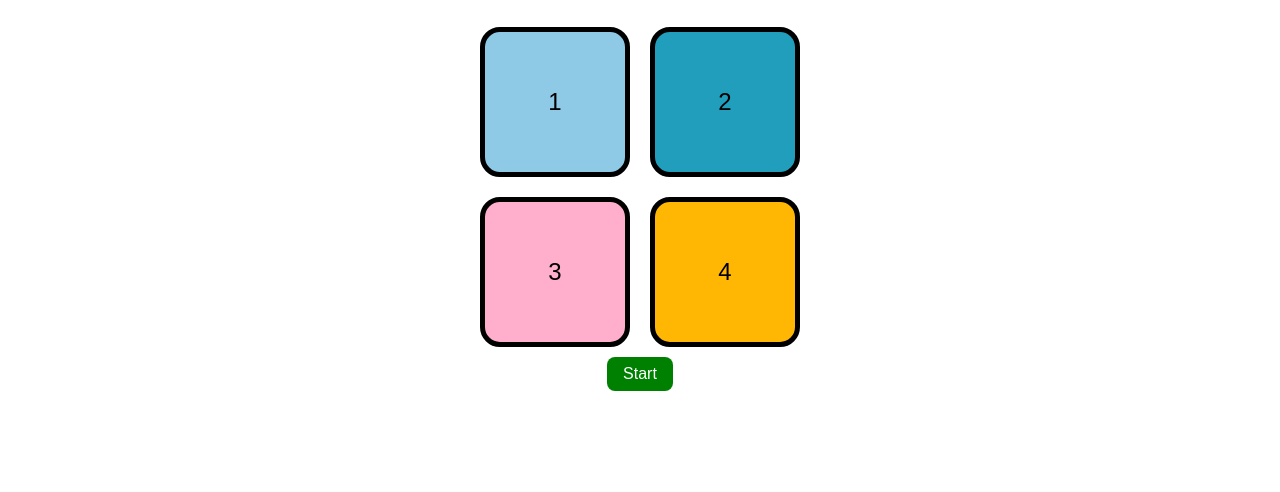
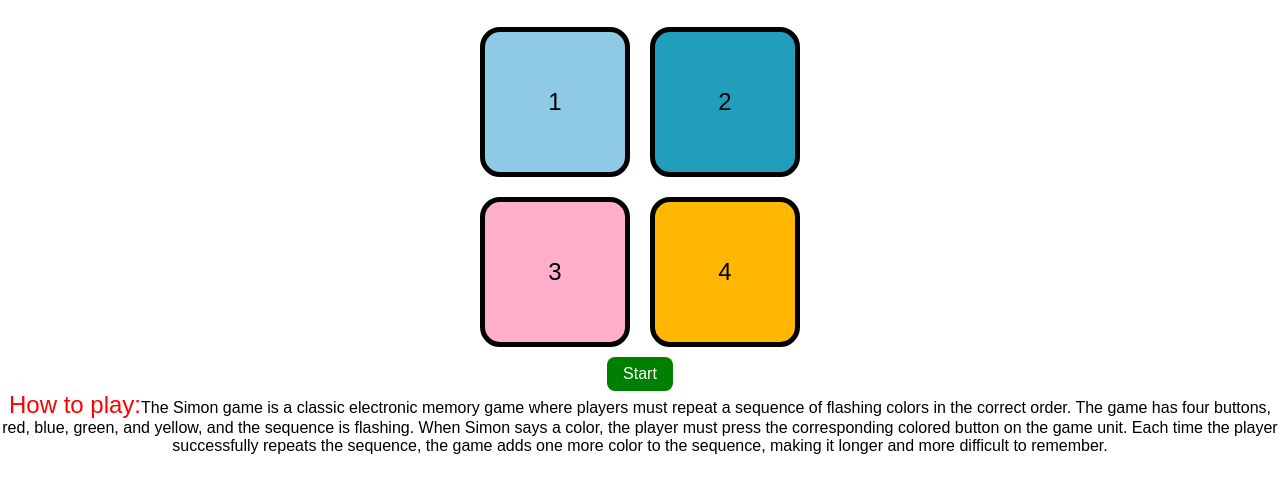
Before and after one commit to Manankumar6/simon-says-game, a plain HTML site: page index.html in a window 1280 px wide. Shown: the part 86-578 px from the top of the page. Drawn offline with Linux system fonts and the light colour scheme.

Commit message:
add instructions

```diff
--- a/index.html
+++ b/index.html
@@ -25,6 +25,8 @@
             </div>
         </div>
         <button class="startbtn">Start</button>
+        <p><span style="color: red; font-size: 1.5rem;">How to play:</span>The Simon game is a classic electronic memory game where players must repeat a sequence of flashing colors in the correct order. The game has four buttons, red, blue, green, and yellow, and the sequence is flashing. When Simon says a color, the player must press the corresponding colored button on the game unit. Each time the player successfully repeats the sequence, the game adds one more color to the sequence, making it longer and more difficult to remember.
+        </p>
 
 <script src="script.js"></script>
 </body>
```
